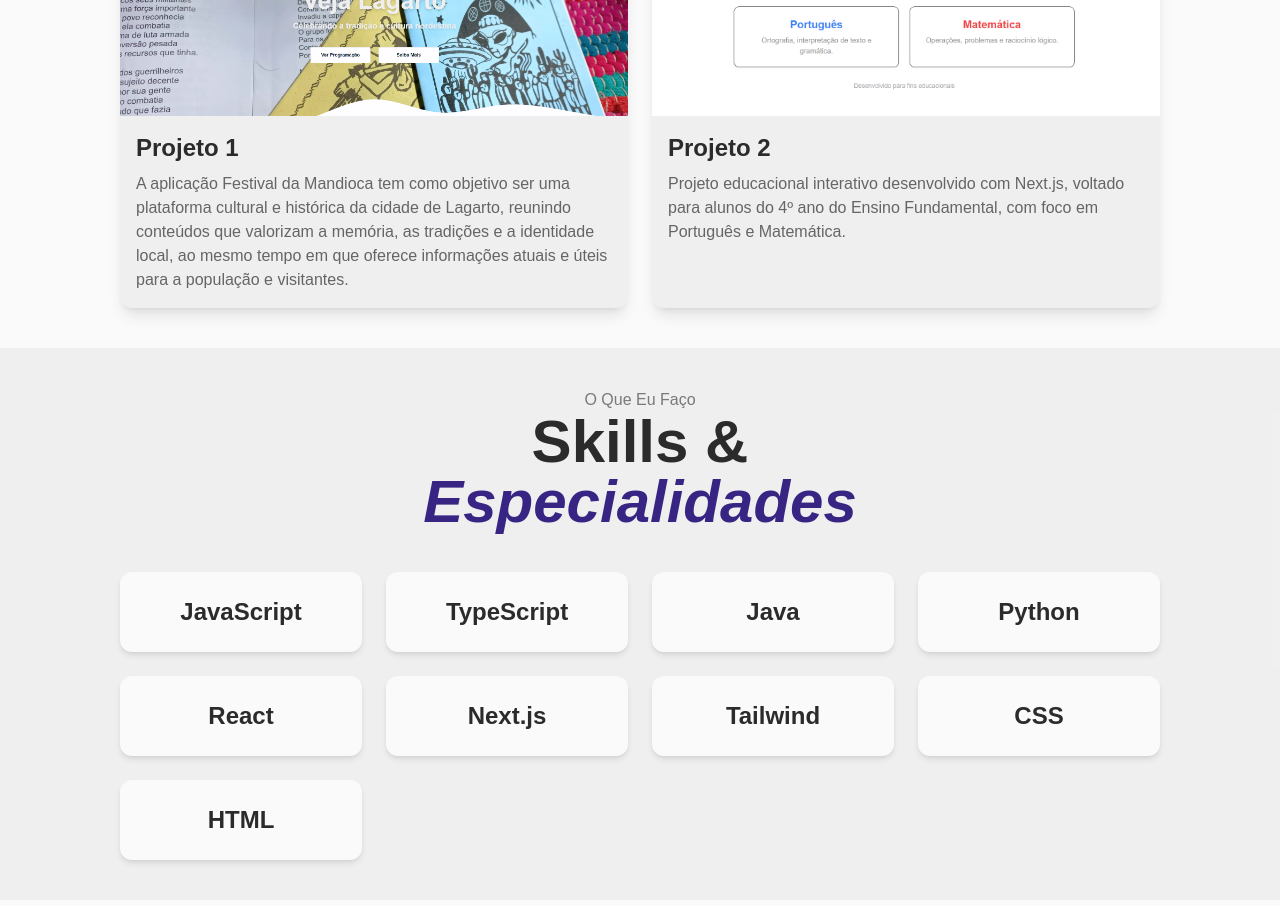
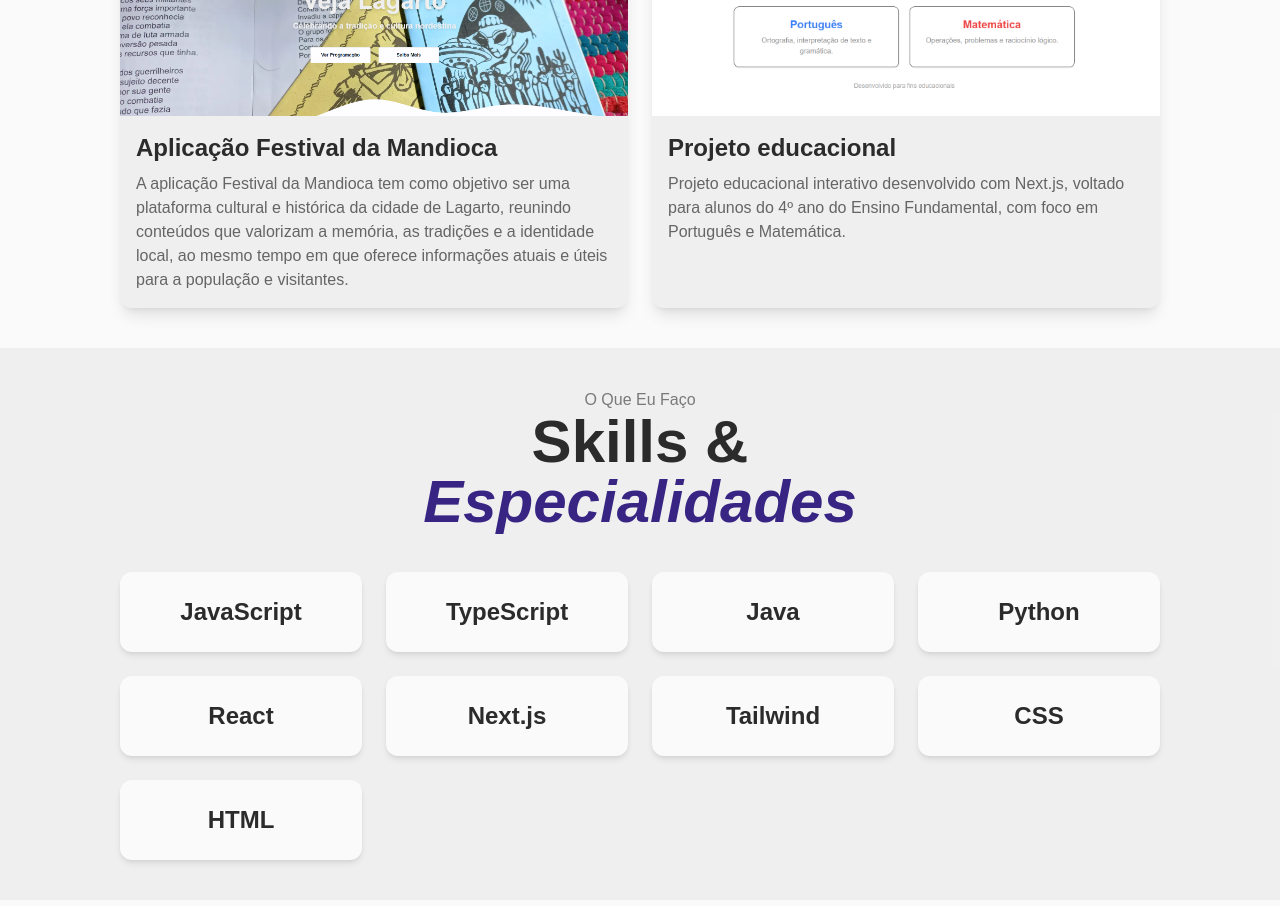
Before and after one commit to Jose-Herbert-13/Portifolio, a Next.js app: page / in a window 1280 px wide. Shown: the part 1620-2526 px from the top of the page. Built offline with nearby package versions, Linux system fonts and the light colour scheme.

Commit message:
adicionando nomes dos projetos

```diff
--- a/app/page.tsx
+++ b/app/page.tsx
@@ -82,7 +82,7 @@ export default function Home() {
             />
           </div>
           <div className="p-4">
-            <h3 className="text-2xl font-bold text-preto group-hover:text-roxo transition-colors">Projeto 1</h3>
+            <h3 className="text-2xl font-bold text-preto group-hover:text-roxo transition-colors">Aplicação Festival da Mandioca</h3>
             <p className="text-preto/70 mt-2">A aplicação Festival da Mandioca tem como objetivo ser uma plataforma cultural e histórica da cidade de Lagarto, reunindo conteúdos que valorizam a memória, as tradições e a identidade local, ao mesmo tempo em que oferece informações atuais e úteis para a população e visitantes.</p>
           </div>
           </a>
@@ -102,7 +102,7 @@ export default function Home() {
             />
           </div>
           <div className="p-4">
-            <h3 className="text-2xl font-bold text-preto group-hover:text-roxo transition-colors">Projeto 2</h3>
+            <h3 className="text-2xl font-bold text-preto group-hover:text-roxo transition-colors">Projeto educacional</h3>
             <p className="text-preto/70 mt-2">Projeto educacional interativo desenvolvido com Next.js, voltado para alunos do 4º ano do Ensino Fundamental, com foco em Português e Matemática.</p>
           </div>
           </a>
```
